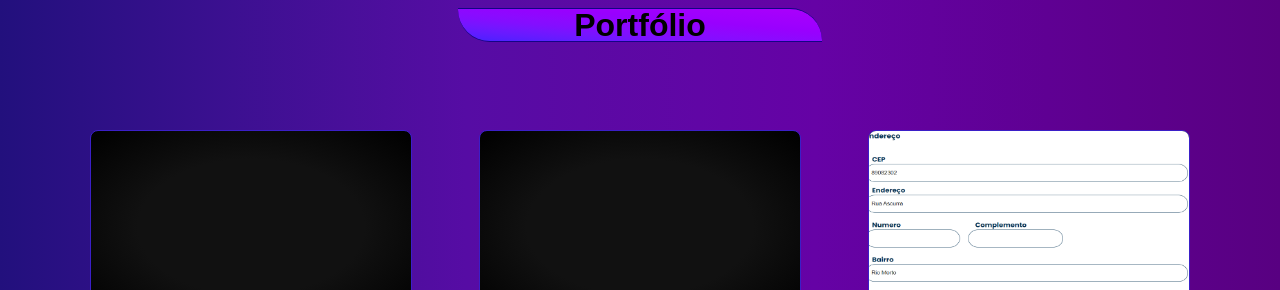
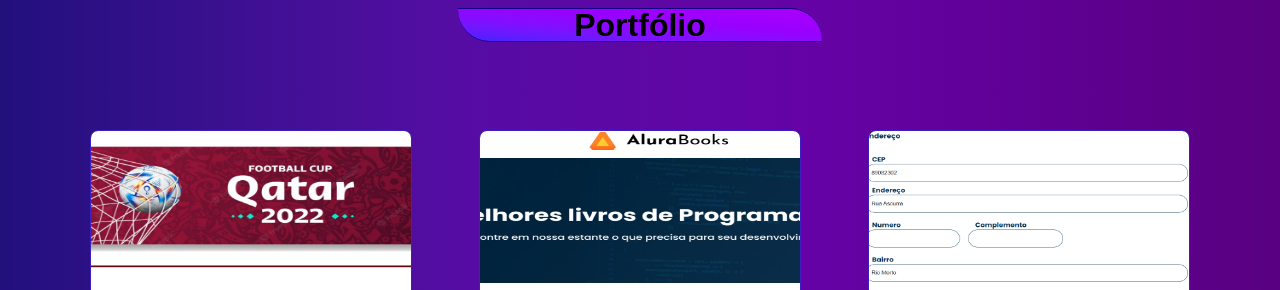
Before and after one commit to LucasCristi/portfoliolucascristi, a plain HTML site: page index.html in a window 1280 px wide. Shown: the part 2704-2994 px from the top of the page. Drawn offline with nearby package versions, Linux system fonts and the light colour scheme; the site is published under a folder, as on GitHub Pages, so addresses that start at the root find nothing; files whose address does not match are found by name.

Commit message:
Change photos again

```diff
--- a/index.html
+++ b/index.html
@@ -195,17 +195,17 @@
         <div class="portfolio-projects">
           <div class="div-project">
             <a href="https://react-js-organo.vercel.app/"
-              ><img src="/photosProjects/copa2022.jpeg"
+              ><img src="./photosProjects/copa2022.jpeg"
             /></a>
             <p>
               Projeto feito com React JS e CSS, cadastrando informações para
-              criação dinâmica de cards de jogadores de futebol (inspirado na Copa
-              do Mundo 2022 no Qatar).
+              criação dinâmica de cards de jogadores de futebol (inspirado na
+              Copa do Mundo 2022 no Qatar).
             </p>
           </div>
           <div class="div-project">
             <a href="https://lucascristi.github.io/alurabooks/"
-              ><img src="/photosProjects/alurabook.jpeg"
+              ><img src="./photosProjects/alurabook.jpeg"
             /></a>
             <p>
               Criação de página consumindo API fictícia e realizando filtros com
```
